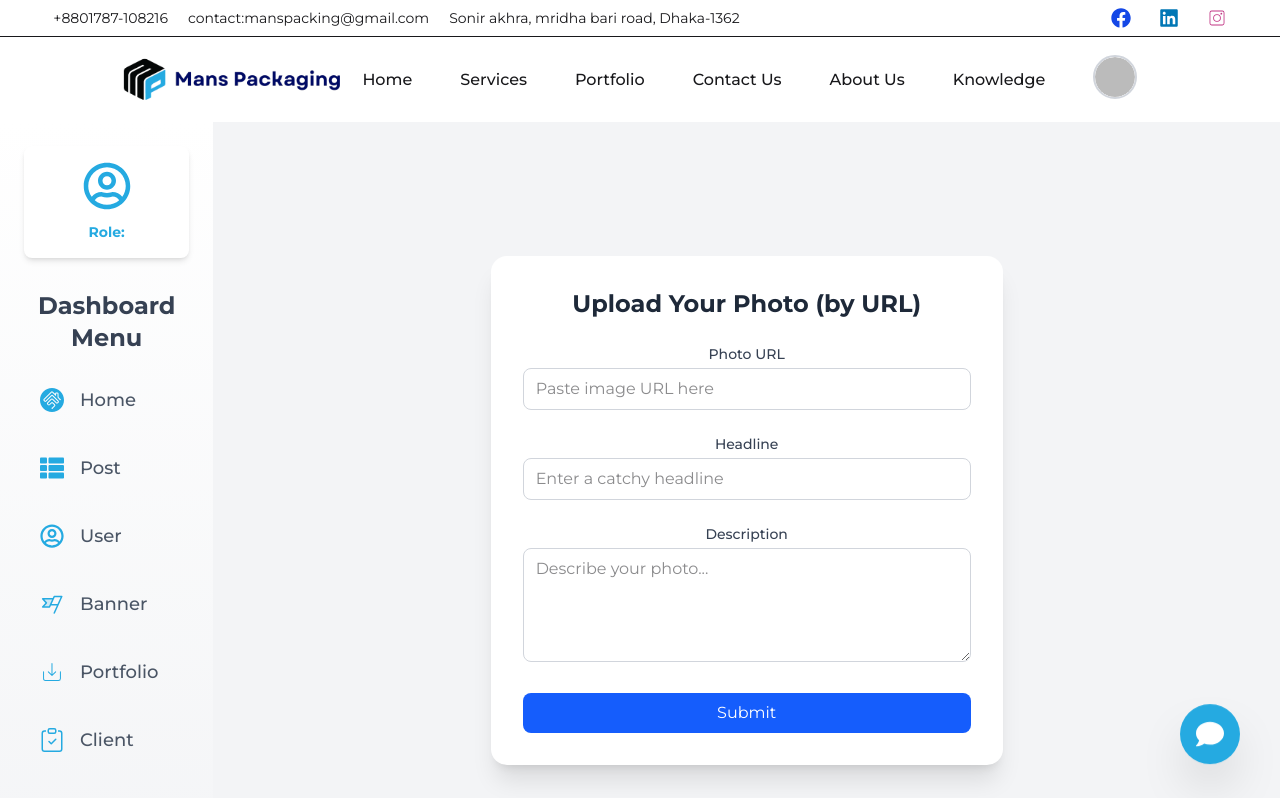
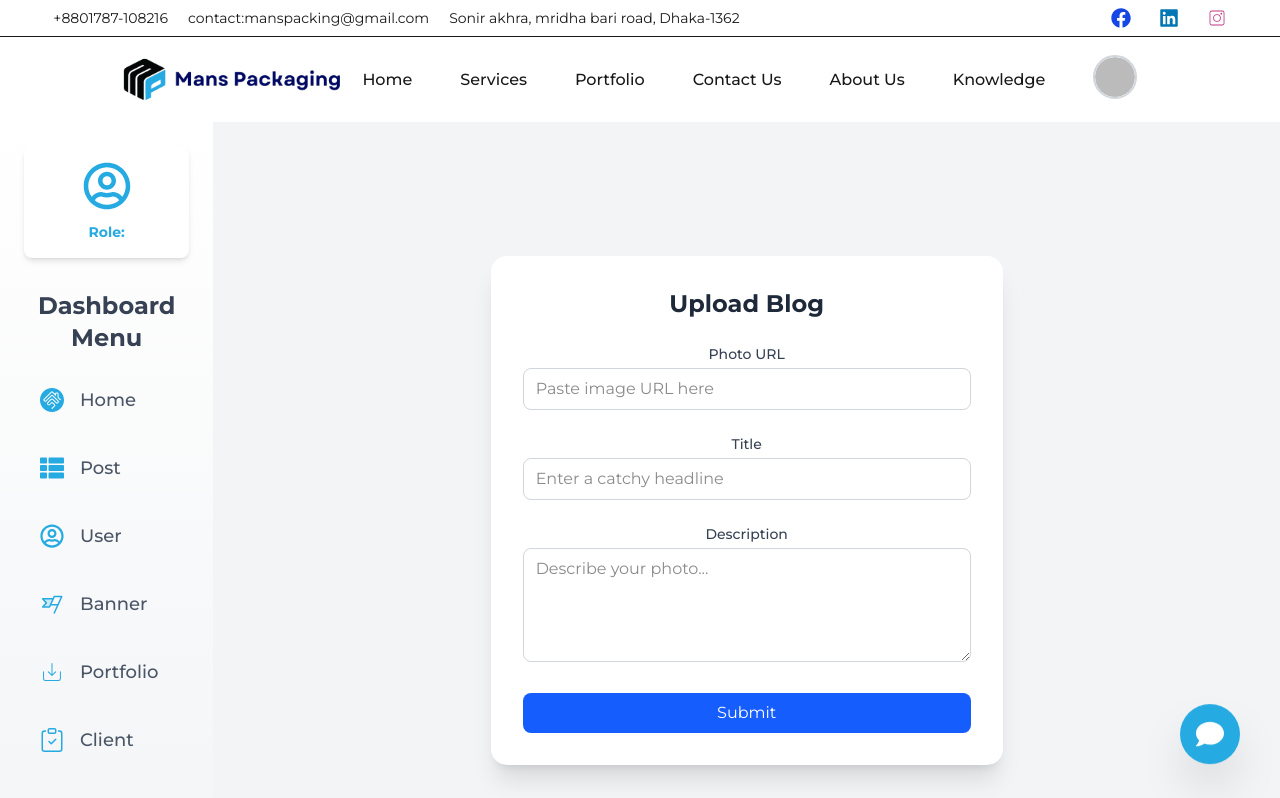
Before and after one commit to tanvermax/mans-pack, a React (Vite) app: page /dashboard/adminhome in a window 1280 px wide. Shown: the top 798 px of the page. Built offline with nearby package versions, Linux system fonts and the light colour scheme; no server answers; sample sign-in values are in the browser's storage.

Commit message:
blog text increase

```diff
--- a/src/Admin/Adminhome/Adminhome.jsx
+++ b/src/Admin/Adminhome/Adminhome.jsx
@@ -49,7 +49,7 @@ const Adminhome = () => {
     <div className="min-h-screen bg-gray-100 flex items-center justify-center">
       <div className="bg-white mb-6 rounded-2xl shadow-xl p-8 w-full max-w-lg">
         <h1 className="text-2xl font-bold text-gray-800 mb-6 text-center">
-          Upload Your Photo (by URL)
+          Upload Blog
         </h1>
         <form onSubmit={handleSubmit(onSubmit)} className="space-y-6">
 
@@ -86,7 +86,7 @@ const Adminhome = () => {
           {/* Headline */}
           <div>
             <label htmlFor="headline" className="block text-sm font-medium text-gray-700 mb-1">
-              Headline
+              Title
             </label>
             <input
               id="headline"
@@ -119,7 +119,7 @@ const Adminhome = () => {
               {...register('description', {
                 required: 'Description is required',
                 maxLength: {
-                  value: 500,
+                  value: 1500,
                   message: 'Description cannot exceed 500 characters',
                 },
               })}
```
